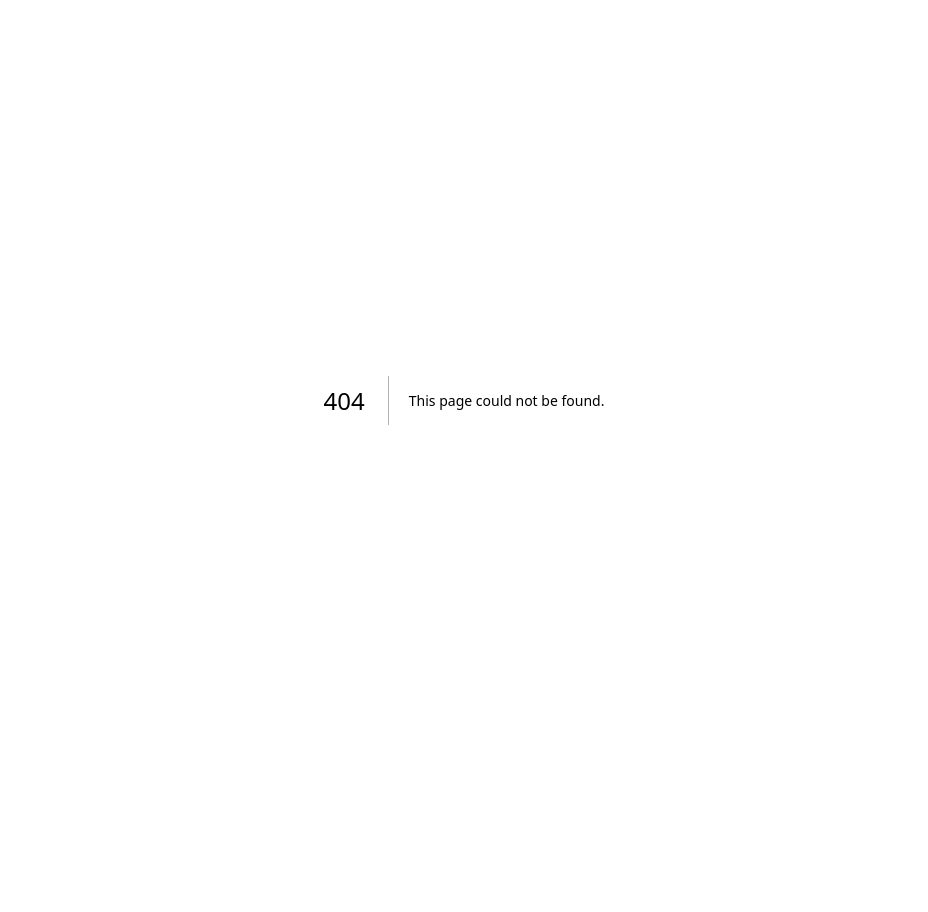
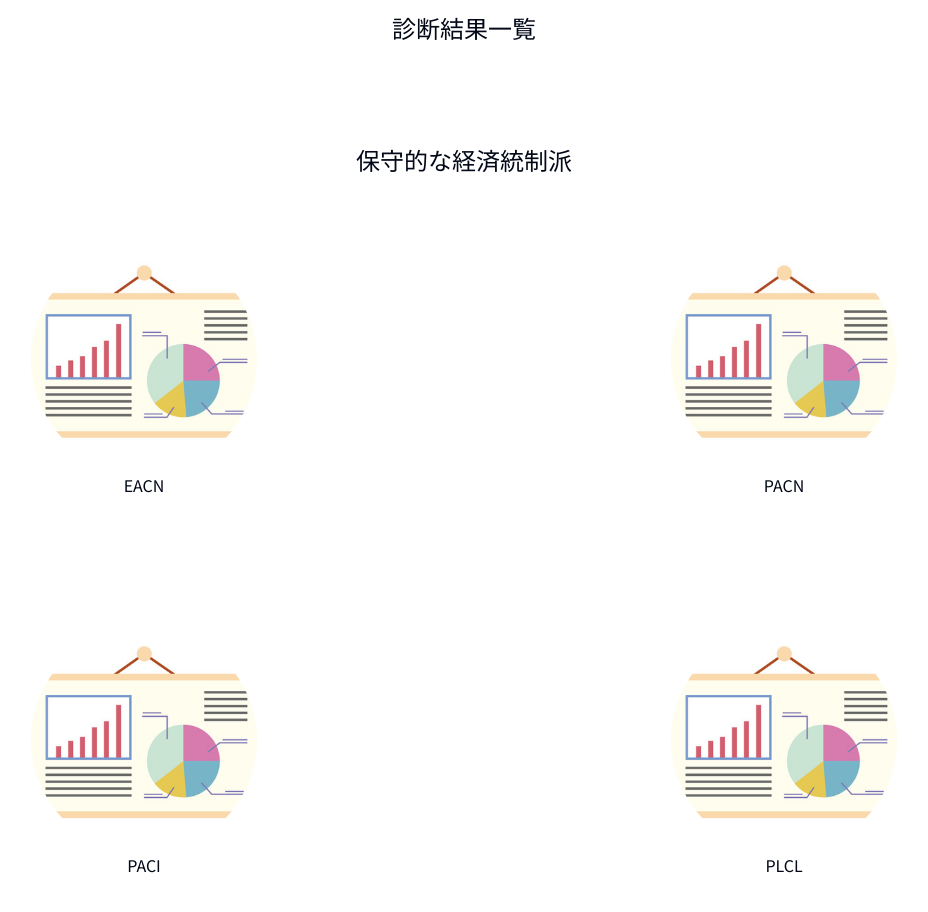
Before and after one commit to kapibara-tornado/frontend-app, a Next.js app: page /resultCECA in a window 1280 px wide. Before the commit this address had no page. Shown: the top 912 px of the page, without its empty margins (176-1104 px from the left). Before the commit the page ends 800 px from the top, so only its background shows below. Built offline with nearby package versions, Linux system fonts and the light colour scheme.

Commit message:
add:List of results

```diff
--- /dev/null
+++ b/src/app/resultCECA/page.tsx
@@ -0,0 +1,111 @@
+'use client';
+
+import React from 'react';
+import styled from 'styled-components';
+import Image from 'next/image';
+
+function ResultCECA() {
+  return (
+    <div>
+      <Wrapper>
+        <Title>診断結果一覧</Title>
+        <Content>
+          <SectionTitle>保守的な経済統制派</SectionTitle>
+          <CardWrapper>
+            <Card>
+              <Avator
+              src = '/static.jpeg'
+              alt = "EACN">
+              </Avator>
+              <Label>EACN</Label>
+            </Card>
+            <Card>
+              <Avator
+              src = '/static.jpeg'
+              alt = "PACI">
+              </Avator>
+              <Label>PACI</Label>
+            </Card>
+            </CardWrapper>
+            <CardWrapper>
+            <Card>
+              <Avator
+              src = '/static.jpeg'
+              alt = "PACn">
+              </Avator>
+              <Label>PACN</Label>
+            </Card>
+            <Card>
+              <Avator
+              src = '/static.jpeg'
+              alt = "PLCL">
+              </Avator>
+              <Label>PLCL</Label>
+            </Card>
+            </CardWrapper>
+        </Content>
+      </Wrapper>
+    </div>
+  );
+};
+
+export default ResultCECA;
+
+const Wrapper = styled.div`
+  display: flex;
+  flex-direction: column;
+  height: 100vh;
+`;
+
+const Title = styled.h1`
+  text-align: center;
+  padding-top: 10px;
+  font-size: 1.5rem;
+`;
+
+
+const Content = styled.div`
+  display: flex;
+  align-items: center;
+`;
+
+const SectionTitle = styled.h2`
+  font-size: 1.5rem;
+  margin-bottom: 20px;
+  position: absolute;
+  top: 20%;
+  left: 50%;
+  transform: translate(-50%, -50%);
+`;
+
+const CardWrapper = styled.div`
+  display: flex;
+  flex-wrap: wrap;
+  justify-content: center;
+  align-items: center;
+  gap: 30px;
+  margin-top: 150px;
+  padding: 0;
+`
+
+const Card = styled.div`
+  display: flex;
+  flex-direction: column;
+  align-items: center;
+  padding: 50px;
+`;
+
+const Avator = styled.img`
+  width: 50%;
+  aspect-ratio: 1 / 1;
+  border-radius: 50%;
+  object-fit: cover;
+  max-witdth: 150px;
+`;
+
+const Label = styled.p`
+  margin-top: 10px;
+  font-size: 1rem;
+  margin: 0 auto;
+  text-align: center;
+`
--- /dev/null
+++ b/src/app/resultFMP/page.tsx
@@ -0,0 +1,111 @@
+'use client';
+
+import React from 'react';
+import styled from 'styled-components';
+import Image from 'next/image';
+
+function ResultFMP() {
+  return (
+    <div>
+      <Wrapper>
+        <Title>診断結果一覧</Title>
+        <Content>
+          <SectionTitle>自由市場主義派</SectionTitle>
+          <CardWrapper>
+            <Card>
+              <Avator
+              src = '/static.jpeg'
+              alt = "ESCN">
+              </Avator>
+              <Label>ESCN</Label>
+            </Card>
+            <Card>
+              <Avator
+              src = '/static.jpeg'
+              alt = "PLCL">
+              </Avator>
+              <Label>ELCL</Label>
+            </Card>
+            </CardWrapper>
+            <CardWrapper>
+            <Card>
+              <Avator
+              src = '/static.jpeg'
+              alt = "PACI">
+              </Avator>
+              <Label>PACI</Label>
+            </Card>
+            <Card>
+              <Avator
+              src = '/static.jpeg'
+              alt = "ELCI">
+              </Avator>
+              <Label>ELCI</Label>
+            </Card>
+            </CardWrapper>
+        </Content>
+      </Wrapper>
+    </div>
+  );
+};
+
+export default ResultFMP;
+
+const Wrapper = styled.div`
+  display: flex;
+  flex-direction: column;
+  height: 100vh;
+`;
+
+const Title = styled.h1`
+  text-align: center;
+  padding-top: 10px;
+  font-size: 1.5rem;
+`;
+
+
+const Content = styled.div`
+  display: flex;
+  align-items: center;
+`;
+
+const SectionTitle = styled.h2`
+  font-size: 1.5rem;
+  margin-bottom: 20px;
+  position: absolute;
+  top: 20%;
+  left: 50%;
+  transform: translate(-50%, -50%);
+`;
+
+const CardWrapper = styled.div`
+  display: flex;
+  flex-wrap: wrap;
+  justify-content: center;
+  align-items: center;
+  gap: 30px;
+  margin-top: 150px;
+  padding: 0;
+`
+
+const Card = styled.div`
+  display: flex;
+  flex-direction: column;
+  align-items: center;
+  padding: 50px;
+`;
+
+const Avator = styled.img`
+  width: 50%;
+  aspect-ratio: 1 / 1;
+  border-radius: 50%;
+  object-fit: cover;
+  max-witdth: 150px;
+`;
+
+const Label = styled.p`
+  margin-top: 10px;
+  font-size: 1rem;
+  margin: 0 auto;
+  text-align: center;
+`
--- /dev/null
+++ b/src/app/resultICA/page.tsx
@@ -0,0 +1,111 @@
+'use client';
+
+import React from 'react';
+import styled from 'styled-components';
+import Image from 'next/image';
+
+function ResultICA() {
+  return (
+    <div>
+      <Wrapper>
+        <Title>診断結果一覧</Title>
+        <Content>
+          <SectionTitle>自由市場主義派</SectionTitle>
+          <CardWrapper>
+            <Card>
+              <Avator
+              src = '/static.jpeg'
+              alt = "EALI">
+              </Avator>
+              <Label>EALI</Label>
+            </Card>
+            <Card>
+              <Avator
+              src = '/static.jpeg'
+              alt = "PLLN">
+              </Avator>
+              <Label>PLLN</Label>
+            </Card>
+            </CardWrapper>
+            <CardWrapper>
+            <Card>
+              <Avator
+              src = '/static.jpeg'
+              alt = "PLLi">
+              </Avator>
+              <Label>PLLI</Label>
+            </Card>
+            <Card>
+              <Avator
+              src = '/static.jpeg'
+              alt = "PACI">
+              </Avator>
+              <Label>PACI</Label>
+            </Card>
+            </CardWrapper>
+        </Content>
+      </Wrapper>
+    </div>
+  );
+};
+
+export default ResultICA;
+
+const Wrapper = styled.div`
+  display: flex;
+  flex-direction: column;
+  height: 100vh;
+`;
+
+const Title = styled.h1`
+  text-align: center;
+  padding-top: 10px;
+  font-size: 1.5rem;
+`;
+
+
+const Content = styled.div`
+  display: flex;
+  align-items: center;
+`;
+
+const SectionTitle = styled.h2`
+  font-size: 1.5rem;
+  margin-bottom: 20px;
+  position: absolute;
+  top: 20%;
+  left: 50%;
+  transform: translate(-50%, -50%);
+`;
+
+const CardWrapper = styled.div`
+  display: flex;
+  flex-wrap: wrap;
+  justify-content: center;
+  align-items: center;
+  gap: 30px;
+  margin-top: 150px;
+  padding: 0;
+`
+
+const Card = styled.div`
+  display: flex;
+  flex-direction: column;
+  align-items: center;
+  padding: 50px;
+`;
+
+const Avator = styled.img`
+  width: 50%;
+  aspect-ratio: 1 / 1;
+  border-radius: 50%;
+  object-fit: cover;
+  max-witdth: 150px;
+`;
+
+const Label = styled.p`
+  margin-top: 10px;
+  font-size: 1rem;
+  margin: 0 auto;
+  text-align: center;
+`
--- /dev/null
+++ b/src/app/resultPN/page.tsx
@@ -0,0 +1,111 @@
+'use client';
+
+import React from 'react';
+import styled from 'styled-components';
+import Image from 'next/image';
+
+function ResultPN() {
+  return (
+    <div>
+      <Wrapper>
+        <Title>診断結果一覧</Title>
+        <Content>
+          <SectionTitle>進歩的国際主義派</SectionTitle>
+          <CardWrapper>
+            <Card>
+              <Avator
+              src = '/static.jpeg'
+              alt = "EALN">
+              </Avator>
+              <Label>EALN</Label>
+            </Card>
+            <Card>
+              <Avator
+              src = '/static.jpeg'
+              alt = "PALN">
+              </Avator>
+              <Label>PALN</Label>
+            </Card>
+            </CardWrapper>
+            <CardWrapper>
+            <Card>
+              <Avator
+              src = '/static.jpeg'
+              alt = "ESLN">
+              </Avator>
+              <Label>ESLN</Label>
+            </Card>
+            <Card>
+              <Avator
+              src = '/static.jpeg'
+              alt = "PSLN">
+              </Avator>
+              <Label>PSLN</Label>
+            </Card>
+            </CardWrapper>
+        </Content>
+      </Wrapper>
+    </div>
+  );
+};
+
+export default ResultPN;
+
+const Wrapper = styled.div`
+  display: flex;
+  flex-direction: column;
+  height: 100vh;
+`;
+
+const Title = styled.h1`
+  text-align: center;
+  padding-top: 10px;
+  font-size: 1.5rem;
+`;
+
+
+const Content = styled.div`
+  display: flex;
+  align-items: center;
+`;
+
+const SectionTitle = styled.h2`
+  font-size: 1.5rem;
+  margin-bottom: 20px;
+  position: absolute;
+  top: 20%;
+  left: 50%;
+  transform: translate(-50%, -50%);
+`;
+
+const CardWrapper = styled.div`
+  display: flex;
+  flex-wrap: wrap;
+  justify-content: center;
+  align-items: center;
+  gap: 30px;
+  margin-top: 150px;
+  padding: 0;
+`
+
+const Card = styled.div`
+  display: flex;
+  flex-direction: column;
+  align-items: center;
+  padding: 50px;
+`;
+
+const Avator = styled.img`
+  width: 50%;
+  aspect-ratio: 1 / 1;
+  border-radius: 50%;
+  object-fit: cover;
+  max-witdth: 150px;
+`;
+
+const Label = styled.p`
+  margin-top: 10px;
+  font-size: 1rem;
+  margin: 0 auto;
+  text-align: center;
+`
```
